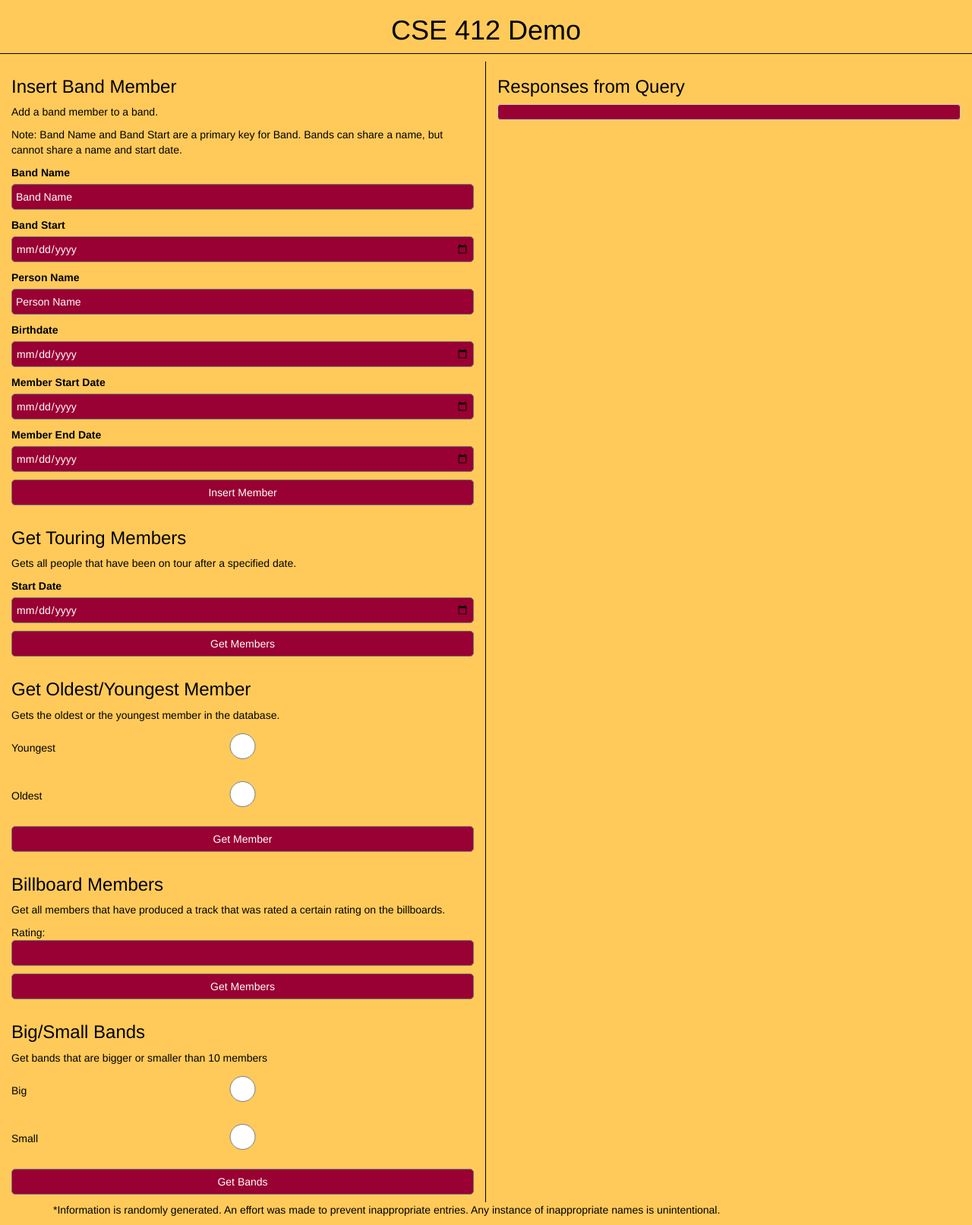
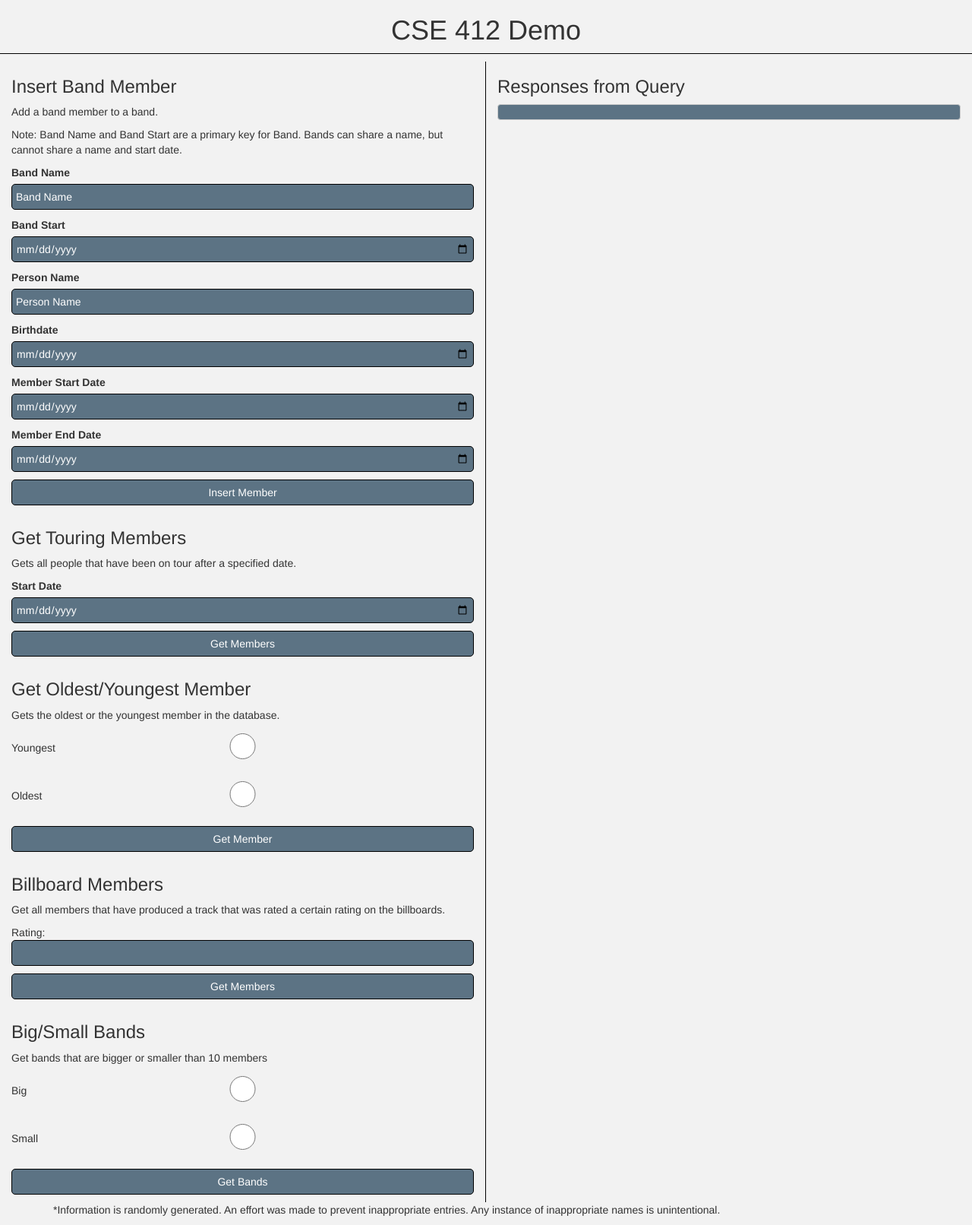
Before and after one commit to asinck/CSE412, a PHP site: page / in a window 1280 px wide. Shown: the whole page at 76% size. Run offline with PHP 8.4, Linux system fonts and the light colour scheme; some libraries are stand-ins or nearby versions.

Commit message:
Baby color changes

```diff
--- a/Phase_3/web_app/main.js
+++ b/Phase_3/web_app/main.js
@@ -32,9 +32,9 @@ function onLoad(){
 function insertMember( form ){
 	var data = $( form ).serialize();
 	$.ajax({
-		url : "api/insert_band_member.php",
+		url : "api/insert_band_member.php?" + data,
 		type: "GET",
-		data : data,
+		// data : data,
 
 		success: function(data, textStatus, jqXHR) {
 			var formatData = JSON.parse(data);
@@ -51,9 +51,9 @@ function insertMember( form ){
 function tourDate( form ){
 	var data = $( form ).serialize();
 	$.ajax({
-		url : "api/select_bands_with_given_tour_date.php",
+		url : "api/select_bands_with_given_tour_date.php?" + data,
 		type: "GET",
-		data : data,
+		// data : data,
 
 		success: function(data, textStatus, jqXHR) {
 			var formatData = JSON.parse(data);
@@ -70,9 +70,9 @@ function tourDate( form ){
 function ageMember( form ){
 	var data = $( form ).serialize();
 	$.ajax({
-		url : "api/select_bands_with_oldest_or_youngest_member.php",
+		url : "api/select_bands_with_oldest_or_youngest_member.php?" + data,
 		type: "GET",
-		data : data,
+		//data : data,
 
 		success: function(data, textStatus, jqXHR) {
 			var formatData = JSON.parse(data);
@@ -89,9 +89,9 @@ function ageMember( form ){
 function billboardMembers( form ){
 	var data = $( form ).serialize();
 	$.ajax({
-		url : "api/select_people_in_bands_with_songs_of_given_rating.php",
+		url : "api/select_people_in_bands_with_songs_of_given_rating.php?" + data,
 		type: "GET",
-		data : data,
+		//data : data,
 
 		success: function(data, textStatus, jqXHR) {
 			var formatData = JSON.parse(data);
@@ -108,9 +108,9 @@ function billboardMembers( form ){
 function bigBands( form ){
 	var data = $( form ).serialize();
 	$.ajax({
-		url : "api/select_small_or_large_bands.php",
+		url : "api/select_small_or_large_bands.php?" + data,
 		type: "GET",
-		data : data,
+		//data : data,
 
 		success: function(data, textStatus, jqXHR) {
 			var formatData = JSON.parse(data);
--- a/Phase_3/web_app/style.css
+++ b/Phase_3/web_app/style.css
@@ -1,6 +1,6 @@
 body {
-    background: rgb(255, 202, 89);
-    color: black;
+    background: #f2f2f2;
+    color: #333;
 }
 h1 {
     text-align: center;
@@ -13,8 +13,8 @@ input {
     margin-bottom: 10px;
     padding: 5px;
     border-radius: 5px;
-    border: 1px solid #777;
-    background: #990033;
+    border: 1px solid #000;
+    background: #5c7384;
     color: white;
 }
 .btn {
@@ -73,6 +73,6 @@ span.radio-label {
 }
 
 pre {
-    background: #990033;
+    background: #5c7384;
     color: white;
 }
```
